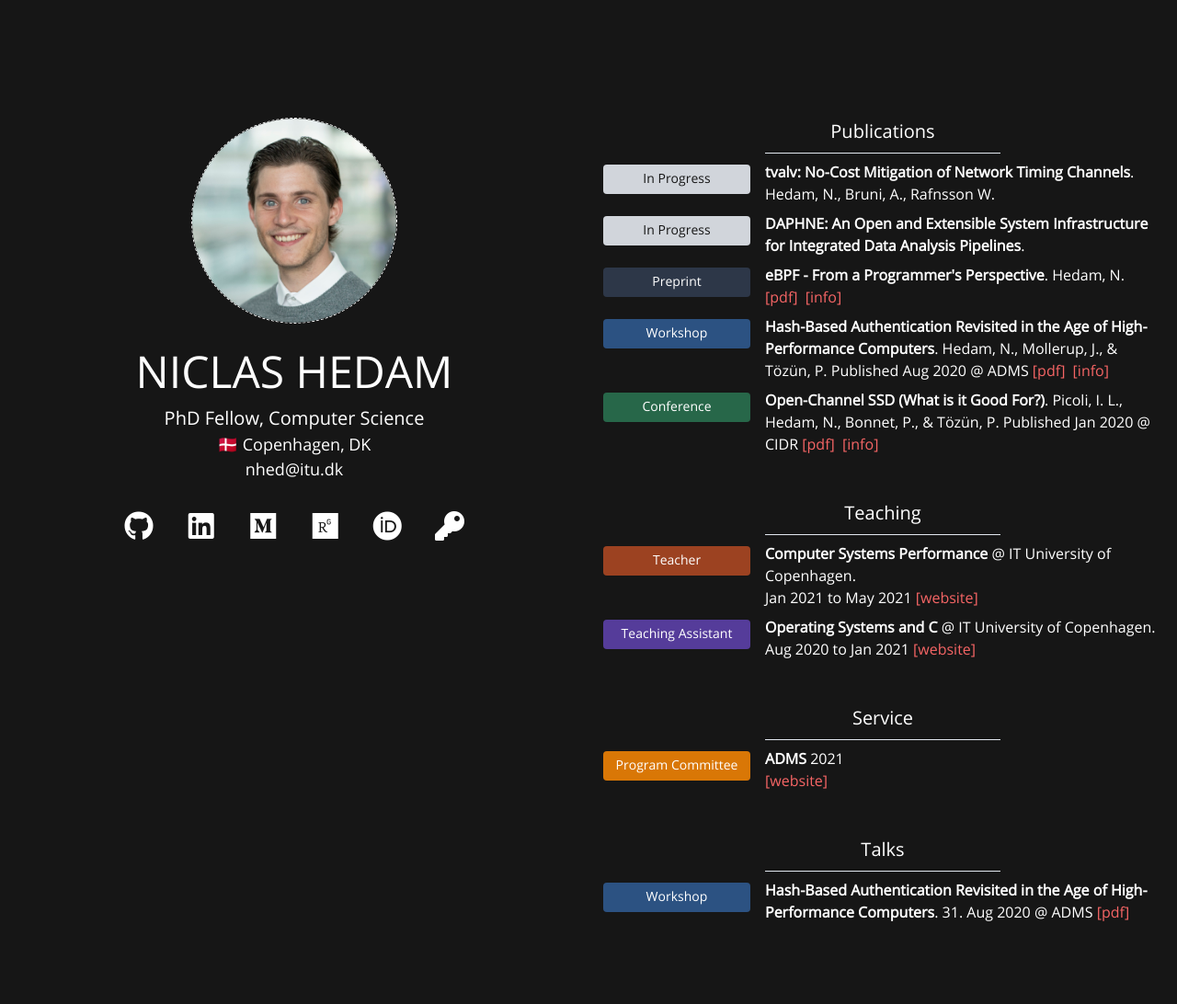
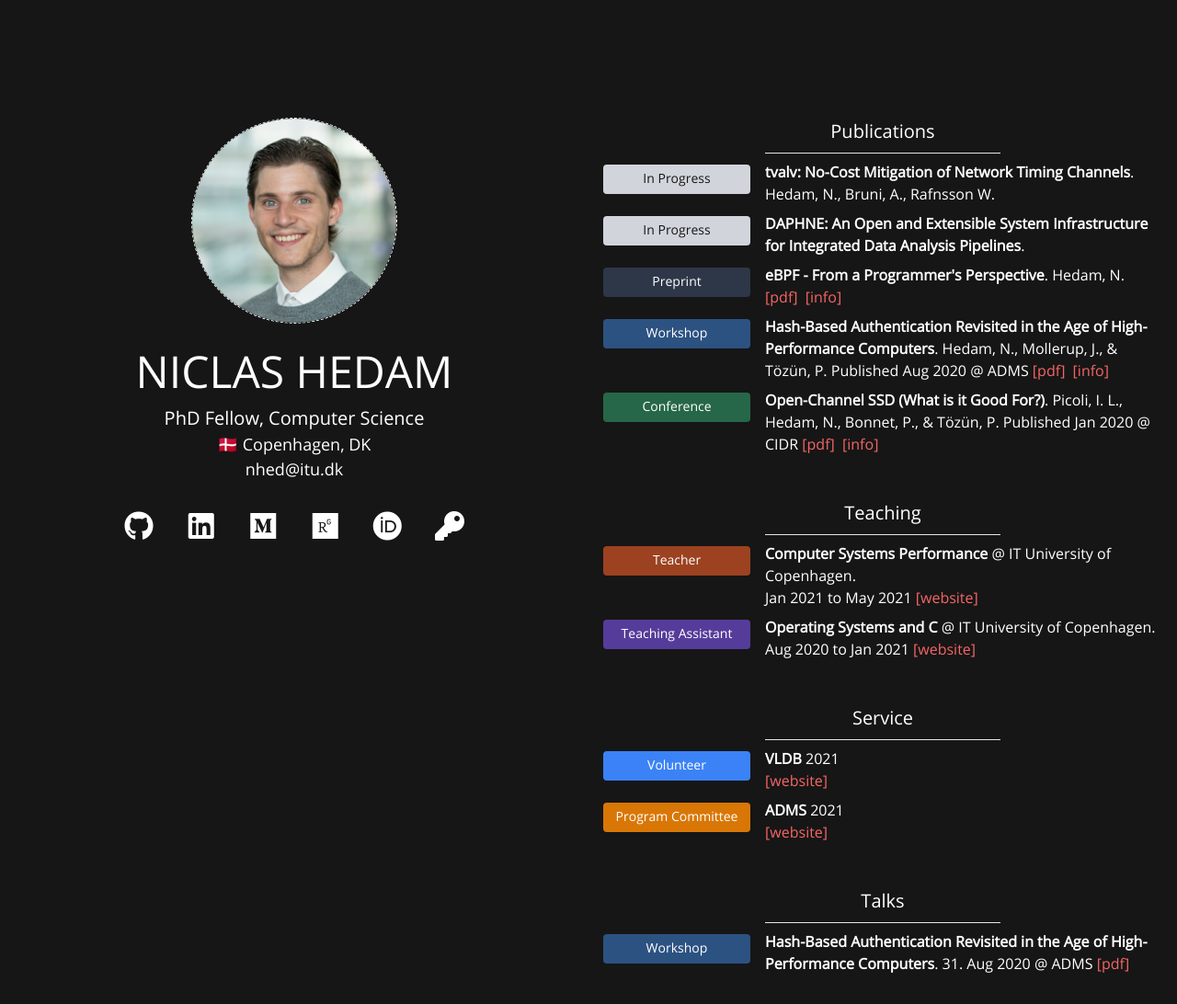
Before and after one commit to NiclasHedam/hed.am, a Jekyll site: the page built from index.markdown, in a window 1280 px wide. Shown: the whole page at 92% size. Built offline with Jekyll 4.4.1, drawn with Linux system fonts in a browser that asks for light colours; before the commit the page ends 1036 px from its top, so only the background shows below that.

Commit message:
Adding VLDB 2021 and volunteering category

```diff
--- a/_layouts/home.html
+++ b/_layouts/home.html
@@ -141,6 +141,8 @@
                   <span class="mt-1 inline-block">
                     {% if service.type == "pc" %}
                       Program Committee
+                    {% elsif service.type == "volunteer" %}
+                      Volunteer
                     {% elsif service.type == "other" %}
                       Other
                     {% endif %}
--- a/css/styles.css
+++ b/css/styles.css
@@ -32,6 +32,10 @@ body{
   background-color: #553c9a;
 }
 
+.bg-volunteer {
+  background-color: #3B82F6;
+}
+
 .bg-teacher {
   background-color: #9c4221;
 }
```
Also changed, not shown: _service/2021-vldb.md (added, +6 -0 lines).
